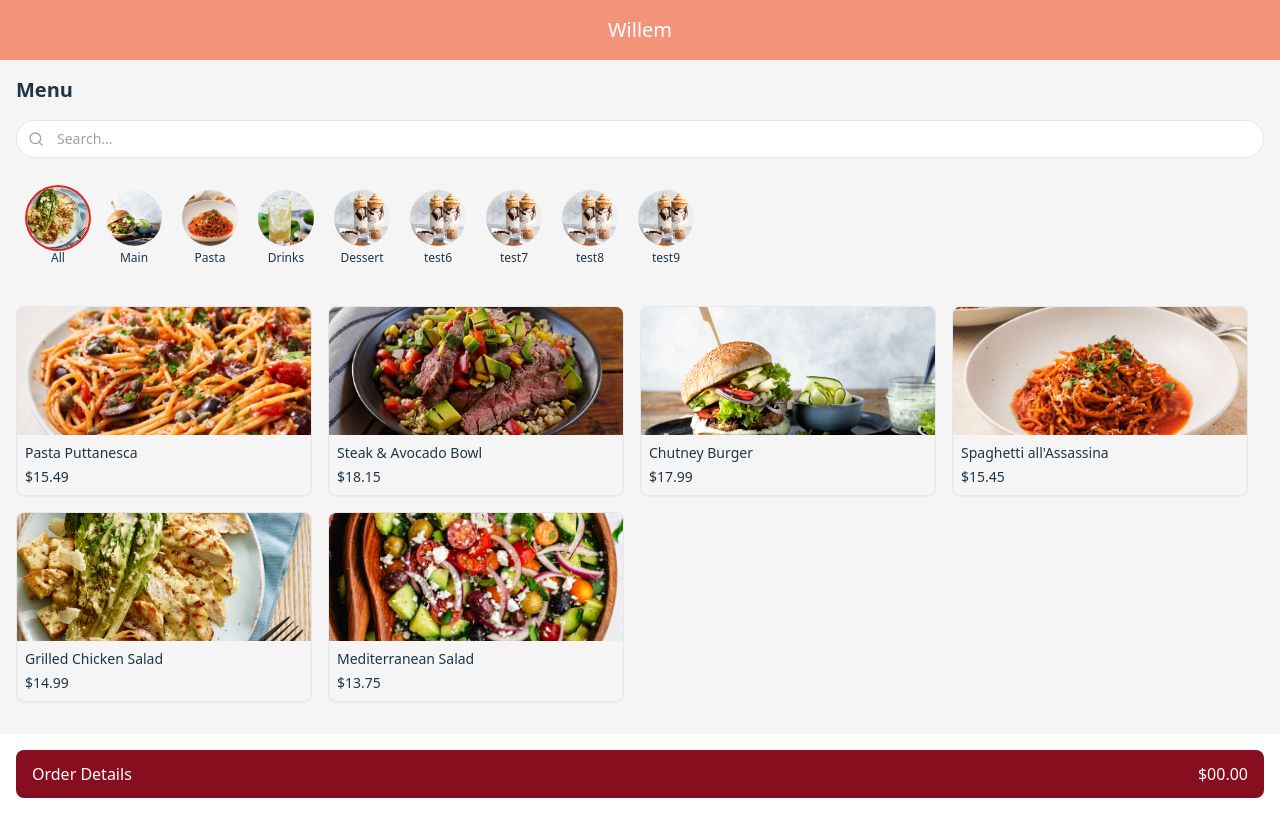
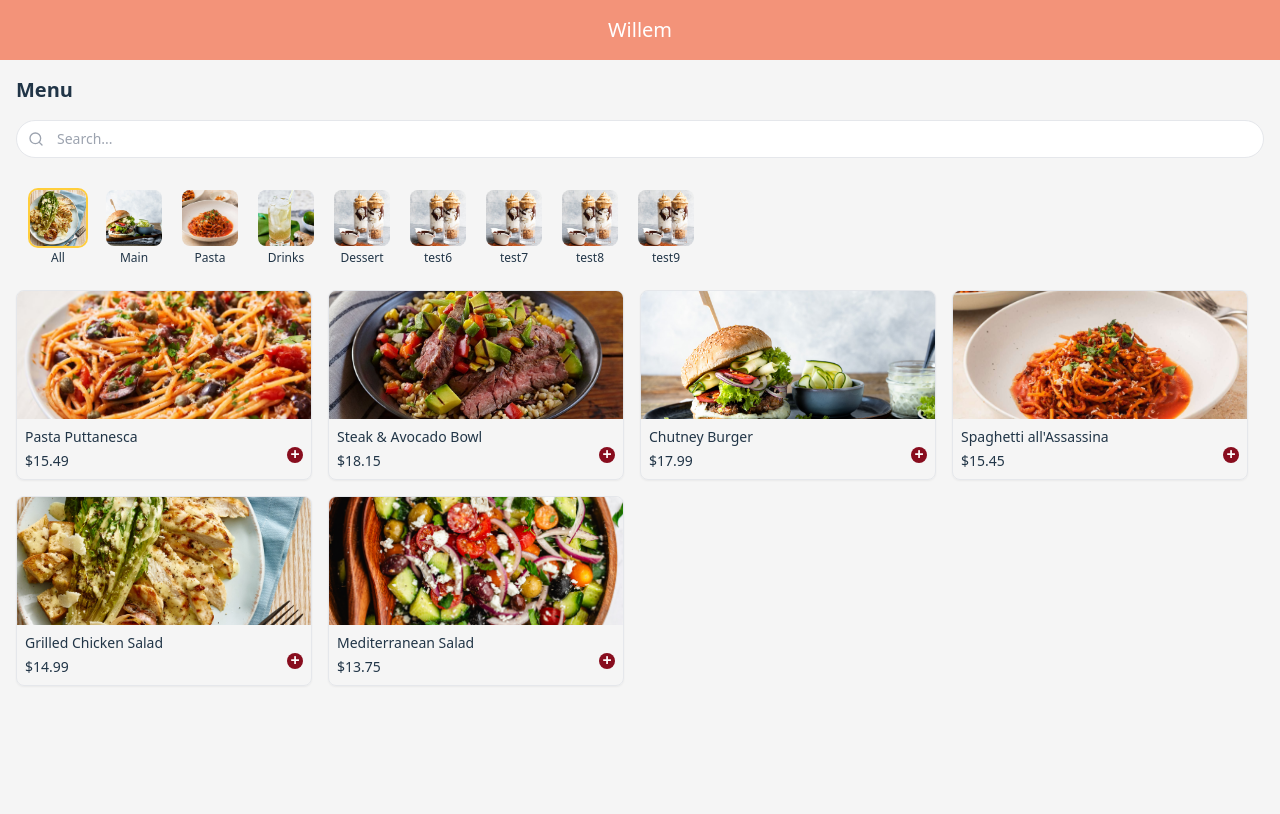
Before and after one commit to S3-Groepsproject-vj24-25/front-end, a React (Vite) app: page / in a window 1280 px wide. Built offline with nearby package versions, Linux system fonts and the light colour scheme.

Commit message:
menu item buttons

```diff
--- a/src/components/homepage/CategoryFilter.jsx
+++ b/src/components/homepage/CategoryFilter.jsx
@@ -74,7 +74,7 @@ const CategoryFilter = ({ categories, selectedCategory, setSelectedCategory }) =
   const needsScrolling = categories.length > 4
 
   return (
-    <div className={`relative w-full mb-6 ${!shouldShowFilter ? "hidden" : ""}`}>
+    <div className={`relative w-full mb-2 ${!shouldShowFilter ? "hidden" : ""}`}>
       {needsScrolling && showLeftChevron && (
         <button
           onClick={scrollLeft}
@@ -101,15 +101,15 @@ const CategoryFilter = ({ categories, selectedCategory, setSelectedCategory }) =
           >
             <div
               className={`
-                w-14 h-14 rounded-full flex items-center justify-center
+                w-14 h-14 rounded-lg flex items-center justify-center
                 transition-all duration-200 ease-in-out
-                ${selectedCategory === category.name ? "ring-2 ring-red-600 scale-110" : "hover:scale-105"}
+                ${selectedCategory === category.name ? "ring-2 ring-accent" : "hover:scale-105"}
               `}
             >
               <img
                 src={category.image || "/placeholder.svg"}
                 alt={category.name}
-                className="w-14 h-14 rounded-full object-cover"
+                className="w-14 h-14 rounded-lg object-cover"
               />
             </div>
             <span className="text-xs font-medium text-center">{category.name}</span>
@@ -117,7 +117,7 @@ const CategoryFilter = ({ categories, selectedCategory, setSelectedCategory }) =
         ))}
       </div>
 
-      {/* Right Chevron */}
+
       {needsScrolling && showRightChevron && (
         <button
           onClick={scrollRight}
--- a/src/components/homepage/MenuItems.jsx
+++ b/src/components/homepage/MenuItems.jsx
@@ -1,21 +1,22 @@
 /* eslint-disable react/prop-types */
 const MenuItems = ({ items }) => {
     return (
-      <div className="w-full flex-1 flex flex-wrap -mx-2">
+      <div className="w-full flex flex-wrap -mx-2">
         {items.map((item) => (
           <div key={item.id} className="w-1/2 px-2 mb-4 md:w-1/3 lg:w-1/4">
             <div className="h-full rounded-lg overflow-hidden shadow-sm border flex flex-col">
               <div className="relative w-full">
                 <img src={item.image || "/placeholder.svg"} alt={item.name} className="w-full h-32 object-cover" />
-                {item.popular && (
-                  <div className="absolute top-2 right-2 w-5 h-5 bg-red-600 rounded-full flex items-center justify-center">
-                    <span className="text-white text-xs">★</span>
-                  </div>
-                )}
               </div>
               <div className="p-2 flex-1 flex flex-col justify-between">
                 <h3 className="font-medium text-sm">{item.name}</h3>
-                <p className="text-sm mt-1">${item.price.toFixed(2)}</p>
+                <div className="flex flex-row justify-between">
+                    <p className="text-sm mt-1">${item.price.toFixed(2)}</p>
+                    <button className="bg-primary rounded-full h-4 w-4 text-white text-md leading-4 font-bold">
+                        <p className=" -mt-[2px]">+</p>
+                        </button>
+
+                </div>
               </div>
             </div>
           </div>
--- /dev/null
+++ b/src/components/item_details/Modal.jsx
@@ -0,0 +1,10 @@
+
+const Modal = () => {
+  return (
+    <div className="absolute mx-2 top-0 left-0 bg-gray-400 rounded-lg h-[500px] w-full">
+        <p>test</p>
+    </div>
+  )
+}
+
+export default Modal
--- a/src/pages/Homepage.jsx
+++ b/src/pages/Homepage.jsx
@@ -10,7 +10,6 @@ export default function Homepage() {
   const [searchQuery, setSearchQuery] = useState("")
   const [isLoading, setIsLoading] = useState(true)
 
-  // Simulate loading state for better UX
   useEffect(() => {
     const timer = setTimeout(() => {
       setIsLoading(false)
@@ -37,17 +36,14 @@ export default function Homepage() {
         <main className="flex-1 flex flex-col p-4">
           <h2 className="text-xl font-bold mb-4">Menu</h2>
 
-          {/* Search Component */}
           <SearchBar searchQuery={searchQuery} setSearchQuery={setSearchQuery} />
 
-          {/* Categories Component */}
           <CategoryFilter
             categories={categories}
             selectedCategory={selectedCategory}
             setSelectedCategory={setSelectedCategory}
           />
 
-          {/* Menu Items Component */}
           {isLoading ? (
             <div className="flex-1 flex justify-center items-center">
               <div className="animate-pulse text-gray-400">Loading menu items...</div>
@@ -59,15 +55,9 @@ export default function Homepage() {
               <div className="text-gray-500">No menu items found. Try a different search or category.</div>
             </div>
           )}
+
         </main>
 
-        {/* Footer */}
-        <footer className="w-full p-4 bg-white">
-          <button className="w-full bg-primary text-white py-3 px-4 rounded-lg flex justify-between items-center hover:bg-[#7a1a1a] transition-colors">
-            <span className="font-medium">Order Details</span>
-            <span>$00.00</span>
-          </button>
-        </footer>
       </div>
     </div>
   )
```
